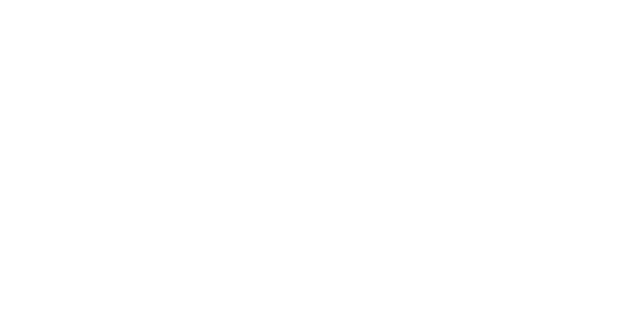
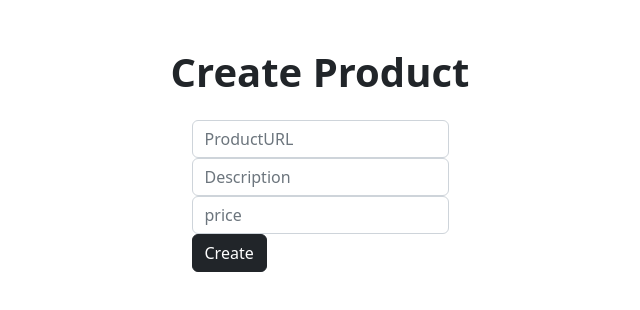
Before and after one commit to nipungupta99/react-ecommerce, a React (Create React App) app: page /Createproduct in a window 1280 px wide. Before the commit this address had no page. Shown: the top 310 px of the page, without its empty margins (320-960 px from the left). Built offline with nearby package versions, Linux system fonts and the light colour scheme.

Commit message:
code submission

```diff
--- a/src/App.js
+++ b/src/App.js
@@ -2,6 +2,7 @@ import React from "react";
 import HomePage from "./pages/HomePage";
 import Cart from "./pages/Cart"
 import Profilepage from "./pages/Profilepage"
+import Createproduct from "./pages/Createproduct"
 import { BrowserRouter, Routes, Route } from "react-router-dom";
 import './styles/styles.scss'
 
@@ -14,6 +15,7 @@ function App() {
           <Route path="/" element={<HomePage />} />
           <Route path="/cart" element={<Cart />} />
           <Route path="/profilepage" element={<Profilepage />} />
+          <Route path="/Createproduct" element={<Createproduct />} />
         </Routes>
       </BrowserRouter>
     </div>
--- /dev/null
+++ b/src/pages/Createproduct.jsx
@@ -0,0 +1,97 @@
+import axios from "axios";
+import React, { useState, useEffect } from "react";
+import { useNavigate } from "react-router-dom";
+
+
+
+
+function Register() {
+
+  // const[post, setPost] = useState([]);
+  const[title, setTitle] = useState("");
+  const[description, setDescription] = useState("");
+  const[price, setPrice] = useState("");
+
+  const navigate=useNavigate()
+  function onsubmitOne(e){
+    e.preventDefault();
+
+
+
+    axios.post("https://api.escuelajs.co/api/v1/products/", {
+
+        "title": "New Product",
+        "price": 10,
+        "description": "A description",
+        "categoryId": 1,
+        "images": ["https://placeimg.com/640/480/any"]
+
+
+
+      })
+
+      .then((response) => {
+
+        if (response.data.status == 200) {
+          console.log("before",response)
+          alert("register successfully");
+          navigate("/");
+        }
+        console.log("before",response)
+      })
+      .catch((error) => console.log(error));
+  }
+
+
+
+  return (
+    <div className="main d-flex justify-content-center align-item-center ">
+
+      <div className="d-flex justify-content-center align-item-center my-5">
+        <div className="d-flex flex-column justify-content-center align-items-center gap-3 ">
+            <h1><b>Create Product</b></h1>
+
+            <form onSubmit={onsubmitOne}>
+            <input
+            onChange={(e)=>{setTitle(e.target.value)}}
+              type="text"
+              placeholder="ProductURL"
+              className="form-control"
+            />
+
+            <input
+            onChange={(e)=>{setDescription(e.target.value)}}
+
+              type="text"
+              placeholder="Description"
+              className="form-control"
+            />
+
+
+
+            <input
+            onChange={(e)=>{setPrice(e.target.value)}}
+
+              type="text"
+              placeholder="price"
+              className="form-control"
+            />
+
+
+
+
+
+          <div>
+            <button  type="submit" className="btn btn-dark">
+              Create{" "}
+            </button>
+
+          </div>
+            </form>
+        </div>
+      </div>
+    </div>
+  );
+}
+
+export default Register;
--- /dev/null
+++ b/src/styles/Createproduct.scss
@@ -0,0 +1,67 @@
+.Heading{
+    display: flex;
+    flex-direction: column;
+    align-items: center;
+    justify-content: center;
+}
+.list{
+    // display: flex;
+    flex-direction: column;
+    align-items: center;
+    justify-content: center;
+}
+.abc{
+    display: flex;
+    flex-direction: column;
+    align-items: center;
+    justify-content: center;
+}
+.img_url{
+    display: flex;
+    flex-direction: column;
+    align-items: center;
+    justify-content: center;
+}
+.Product_Name{
+    display: flex;
+    flex-direction: column;
+    align-items: center;
+    justify-content: center;
+}
+
+
+
+._Discription{
+    display: flex;
+    flex-direction: column;
+    align-items: center;
+    justify-content: center;
+
+}
+
+
+
+._prise{
+    display: flex;
+    flex-direction: column;
+    align-items: center;
+    justify-content: center;
+}
+
+
+.Discounted_prise{
+    display: flex;
+    flex-direction: column;
+    align-items: center;
+    justify-content: center;
+}
+.but{
+    display: flex;
+    flex-direction: column;
+    align-items: center;
+    justify-content: center;
+
+}
+.xyz{
+    border-radius: 7px;
+}
```
